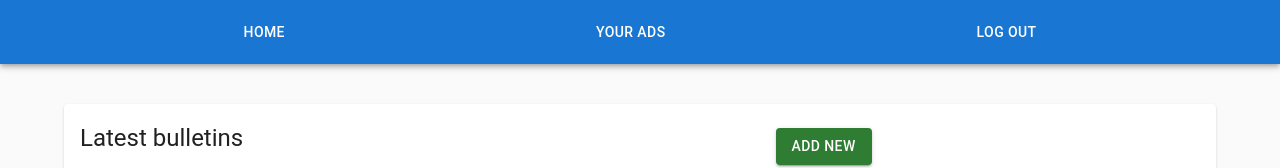
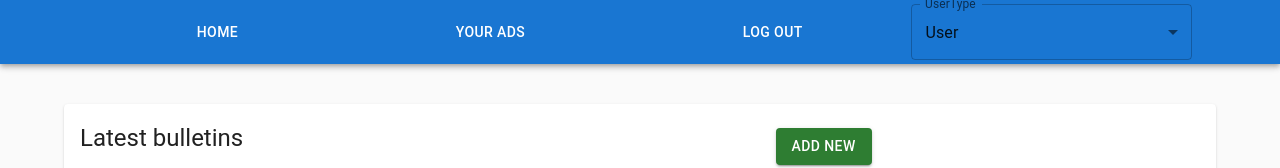
Before and after one commit to asiulijka/Bulletin_Board, a React (Create React App) app: page / in a window 1280 px wide. Shown: the top 168 px of the page. Built offline with nearby package versions, Linux system fonts and the light colour scheme; no server answers.

Commit message:
Added user/admin switch to Header

```diff
--- a/src/components/layout/Header/Header.js
+++ b/src/components/layout/Header/Header.js
@@ -5,7 +5,8 @@ import { Link } from 'react-router-dom';
 import clsx from 'clsx';
 
 import { connect } from 'react-redux';
-import { getUser } from '../../../redux/postsRedux.js';
+import { getUser, changeUserType } from '../../../redux/userRedux.js';
+
 
 import AppBar from '@mui/material/AppBar';
 import Box from '@mui/material/Box';
@@ -13,11 +14,22 @@ import Toolbar from '@mui/material/Toolbar';
 import Typography from '@mui/material/Typography';
 import Button from '@mui/material/Button';
 import Container from '@mui/material/Container';
+import InputLabel from '@mui/material/InputLabel';
+import MenuItem from '@mui/material/MenuItem';
+import FormControl from '@mui/material/FormControl';
+import Select from '@mui/material/Select';
 
 import styles from './Header.module.scss';
 
 
-const Component = ({className, user}) => {
+const Component = ({className, user, changeUserType}) => {
+  const [userType, setUserType] = React.useState('user');
+
+  const handleChange = (event) => {
+    setUserType(event.target.value);
+    changeUserType(event.target.value);
+  };
+
   if(user.isLoggedIn){
     return (
       <div className={clsx(className, styles.root)}>
@@ -34,6 +46,22 @@ const Component = ({className, user}) => {
                 <Button component={Link} to="/logout" color="inherit" sx={{ flexGrow: 1 }}>
                   LOG OUT
                 </Button>
+
+                <Box sx={{ minWidth: 120, flexGrow: 1 }}>
+                  <FormControl fullWidth>
+                    <InputLabel id="user-type-select-label">UserType</InputLabel>
+                    <Select
+                      labelId="user-type-select-label"
+                      id="user-type-select"
+                      value={userType}
+                      label="UserType"
+                      onChange={handleChange}
+                    >
+                      <MenuItem value={'user'}>User</MenuItem>
+                      <MenuItem value={'admin'}>Admin</MenuItem>
+                    </Select>
+                  </FormControl>
+                </Box>
               </Toolbar>
             </Container>
           </AppBar>
@@ -72,6 +100,7 @@ const mapStateToProps = state => ({
 
 const mapDispatchToProps = dispatch => ({
   // someAction: arg => dispatch(reduxActionCreator(arg)),
+  changeUserType: userType => dispatch(changeUserType(userType)),
 });
 
 const HeaderContainer = connect(mapStateToProps, mapDispatchToProps)(Component);
--- a/src/components/layout/MainLayout/MainLayout.js
+++ b/src/components/layout/MainLayout/MainLayout.js
@@ -7,7 +7,7 @@ import { Header } from '../Header/Header';
 import Container from '@mui/material/Container';
 
 import { connect } from 'react-redux';
-import { getUser } from '../../../redux/postsRedux.js';
+import { getUser } from '../../../redux/userRedux.js';
 
 import styles from './MainLayout.module.scss';
 
--- a/src/components/views/Homepage/Homepage.js
+++ b/src/components/views/Homepage/Homepage.js
@@ -17,7 +17,8 @@ import Container from '@mui/material/Container';
 import CircularProgress from '@mui/material/CircularProgress';
 
 import { connect } from 'react-redux';
-import { getPublishedPosts, getUser, fetchAllPosts, getPostsLoadingState, fetchPost } from '../../../redux/postsRedux.js';
+import { getPublishedPosts, fetchAllPosts, getPostsLoadingState, fetchPost } from '../../../redux/postsRedux.js';
+import { getUser } from '../../../redux/userRedux.js';
 
 import styles from './Homepage.module.scss';
 
--- a/src/components/views/MyPosts/MyPosts.js
+++ b/src/components/views/MyPosts/MyPosts.js
@@ -5,7 +5,8 @@ import  { Link, Redirect } from 'react-router-dom';
 import clsx from 'clsx';
 
 import { connect } from 'react-redux';
-import { getUser, getUserPosts, fetchUserPosts, getPostsLoadingState } from '../../../redux/postsRedux.js';
+import { getUserPosts, fetchUserPosts, getPostsLoadingState } from '../../../redux/postsRedux.js';
+import { getUser } from '../../../redux/userRedux.js';
 
 import Button from '@mui/material/Button';
 import Table from '@mui/material/Table';
--- a/src/components/views/Post/Post.js
+++ b/src/components/views/Post/Post.js
@@ -6,7 +6,8 @@ import  { Link, Redirect } from 'react-router-dom';
 import clsx from 'clsx';
 
 import { connect } from 'react-redux';
-import { getUser, getPostDetails, fetchPost, getPostsLoadingState } from '../../../redux/postsRedux.js';
+import { getPostDetails, fetchPost, getPostsLoadingState } from '../../../redux/postsRedux.js';
+import { getUser } from '../../../redux/userRedux.js';
 
 import styles from './Post.module.scss';
 import ImageList from '@mui/material/ImageList';
@@ -36,7 +37,7 @@ const Component = ({className, match: {params: {id}}, user, postDetails, fetchPo
       return (
         <div className={clsx(className, styles.root)}>
 
-          {user.isLoggedIn && (user._id === postDetails.userId || user.type === 'admin') &&
+          {user.isLoggedIn && (user.email === postDetails.email || user.type === 'admin') &&
             <Button variant="contained" sx={{ mt: 1 }} component={Link} to={`/post/${postDetails._id}/edit`}>Edit post</Button>
           }
 
--- a/src/components/views/PostAdd/PostAdd.js
+++ b/src/components/views/PostAdd/PostAdd.js
@@ -15,7 +15,8 @@ import Paper from '@mui/material/Paper';
 import { useHistory } from 'react-router-dom';
 
 import { connect } from 'react-redux';
-import { getUser, addPost } from '../../../redux/postsRedux.js';
+import { addPost } from '../../../redux/postsRedux.js';
+import { getUser } from '../../../redux/userRedux.js';
 
 import styles from './PostAdd.module.scss';
 
--- a/src/components/views/PostEdit/PostEdit.js
+++ b/src/components/views/PostEdit/PostEdit.js
@@ -17,7 +17,8 @@ import Typography from '@mui/material/Typography';
 import { Link, useHistory } from 'react-router-dom';
 
 import { connect } from 'react-redux';
-import { getUser, getPostDetails, updatePost } from '../../../redux/postsRedux.js';
+import { getPostDetails, updatePost } from '../../../redux/postsRedux.js';
+import { getUser } from '../../../redux/userRedux.js';
 
 import styles from './PostEdit.module.scss';
 
@@ -81,7 +82,7 @@ const Component = ({className, user, postDetails, updatePost}) => {
   };
 
   if(postDetails) {
-    if(user.isLoggedIn && (user._id === postDetails.userId || user.type === 'admin')){
+    if(user.isLoggedIn && (user.email === postDetails.email || user.type === 'admin')){
       return(
         <div className={clsx(className, styles.root)}>
           <h2>change fields to update post</h2>
@@ -150,6 +151,7 @@ const Component = ({className, user, postDetails, updatePost}) => {
                       label="Required"
                       placeholder="Add email"
                       value={postDetails.email}
+                      disabled
                     />
                   </TableCell>
                 </TableRow>
--- a/src/redux/initialState.js
+++ b/src/redux/initialState.js
@@ -3,7 +3,7 @@ export const initialState = {
     data: {
       _id: 2,
       email: 'jo@test.com',
-      type: 'admin',
+      type: 'user',
       isLoggedIn: true,
     },
     loading: {
--- a/src/redux/userRedux.js
+++ b/src/redux/userRedux.js
@@ -1,26 +1,33 @@
 /* selectors */
-export const getAll = ({users}) => users.data;
+export const getUser = ({user}) => user.data;
 
 /* action name creator */
 const reducerName = 'users';
 const createActionName = name => `app/${reducerName}/${name}`;
 
 /* action types */
-const FETCH_START = createActionName('FETCH_START');
-const FETCH_SUCCESS = createActionName('FETCH_SUCCESS');
-const FETCH_ERROR = createActionName('FETCH_ERROR');
+const USER_TYPE_CHANGE_START = createActionName('USER_TYPE_CHANGE_START');
+const USER_TYPE_CHANGE_SUCCESS = createActionName('USER_TYPE_CHANGE_SUCCESS');
+const USER_TYPE_CHANGE_ERROR = createActionName('FETCH_ERROR');
 
 /* action creators */
-export const fetchStarted = payload => ({ payload, type: FETCH_START });
-export const fetchSuccess = payload => ({ payload, type: FETCH_SUCCESS });
-export const fetchError = payload => ({ payload, type: FETCH_ERROR });
+export const userTypeChangeStarted = payload => ({ payload, type: USER_TYPE_CHANGE_START });
+export const userTypeChangeSuccess = payload => ({ payload, type: USER_TYPE_CHANGE_SUCCESS });
+export const userTypeChangeError = payload => ({ payload, type: USER_TYPE_CHANGE_ERROR });
 
 /* thunk creators */
+export const changeUserType = userType => {
+  return (dispatch, getState) => {
+    dispatch(userTypeChangeStarted());
+    dispatch(userTypeChangeSuccess(userType)); // no DB integration yet
+    console.log(userType);
+  };
+};
 
 /* reducer */
 export const reducer = (statePart = [], action = {}) => {
   switch (action.type) {
-    case FETCH_START: {
+    case USER_TYPE_CHANGE_START: {
       return {
         ...statePart,
         loading: {
@@ -29,17 +36,20 @@ export const reducer = (statePart = [], action = {}) => {
         },
       };
     }
-    case FETCH_SUCCESS: {
+    case USER_TYPE_CHANGE_SUCCESS: {
       return {
         ...statePart,
         loading: {
           active: false,
           error: false,
         },
-        data: action.payload,
+        data: {
+          ...statePart.data,
+          type: action.payload,
+        },
       };
     }
-    case FETCH_ERROR: {
+    case USER_TYPE_CHANGE_ERROR: {
       return {
         ...statePart,
         loading: {
```
